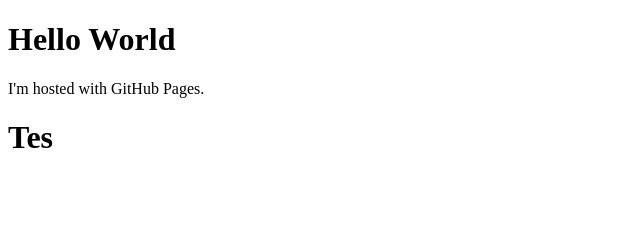
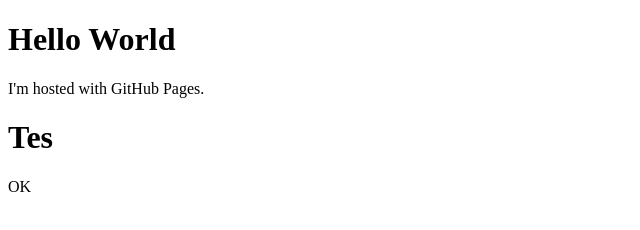
Before and after one commit to mamaungan/mamaungan.github.io, a plain HTML site: page index.html in a window 1280 px wide. Shown: the full height of the page, 0-640 px from the left. Drawn offline with Linux system fonts and the light colour scheme.

Commit message:
Update index.html
percobaan 3

```diff
--- a/index.html
+++ b/index.html
@@ -4,5 +4,6 @@
 	<h1>Hello World</h1>
 	<p>I'm hosted with GitHub Pages.</p>
 	<h1>Tes</h1>
+	OK
 </body>
 </html>
```
